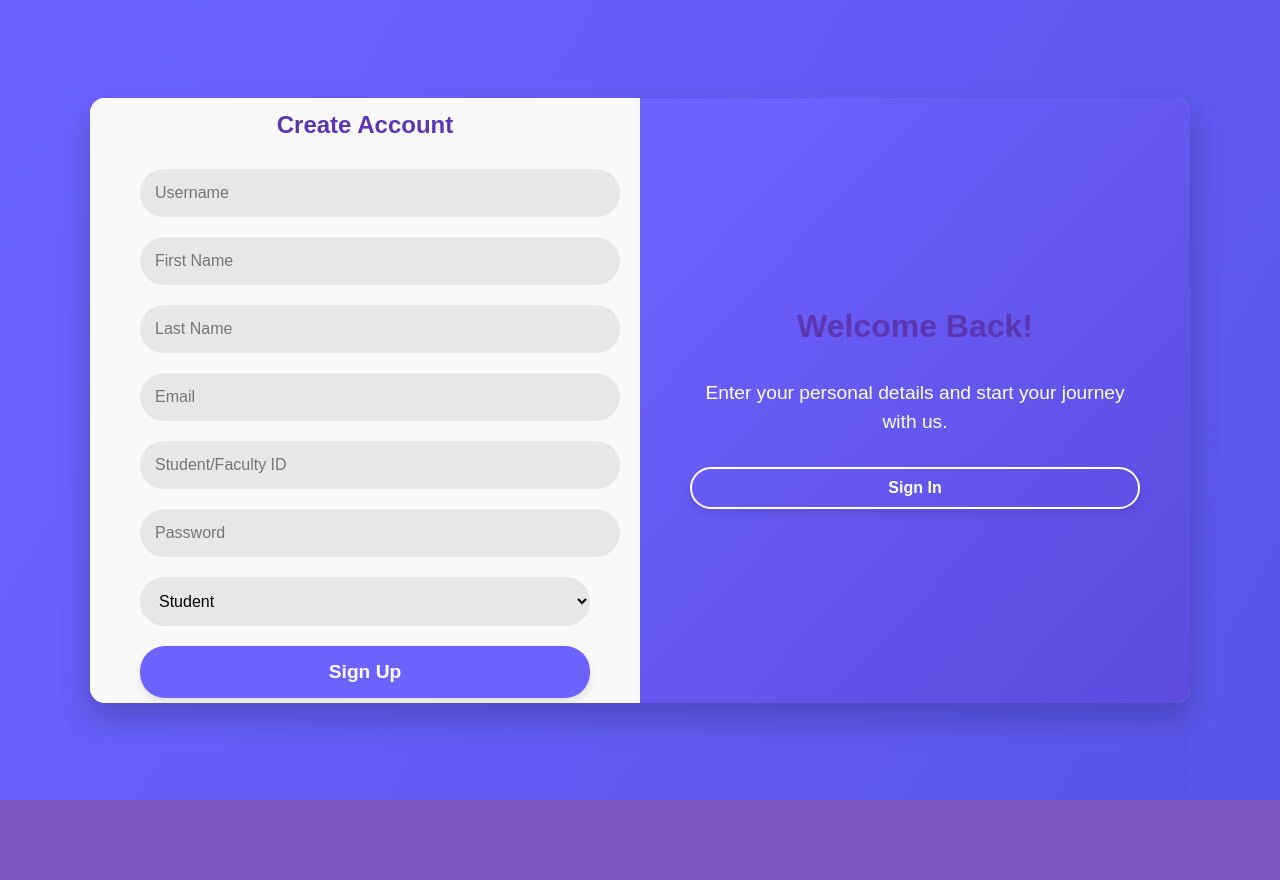
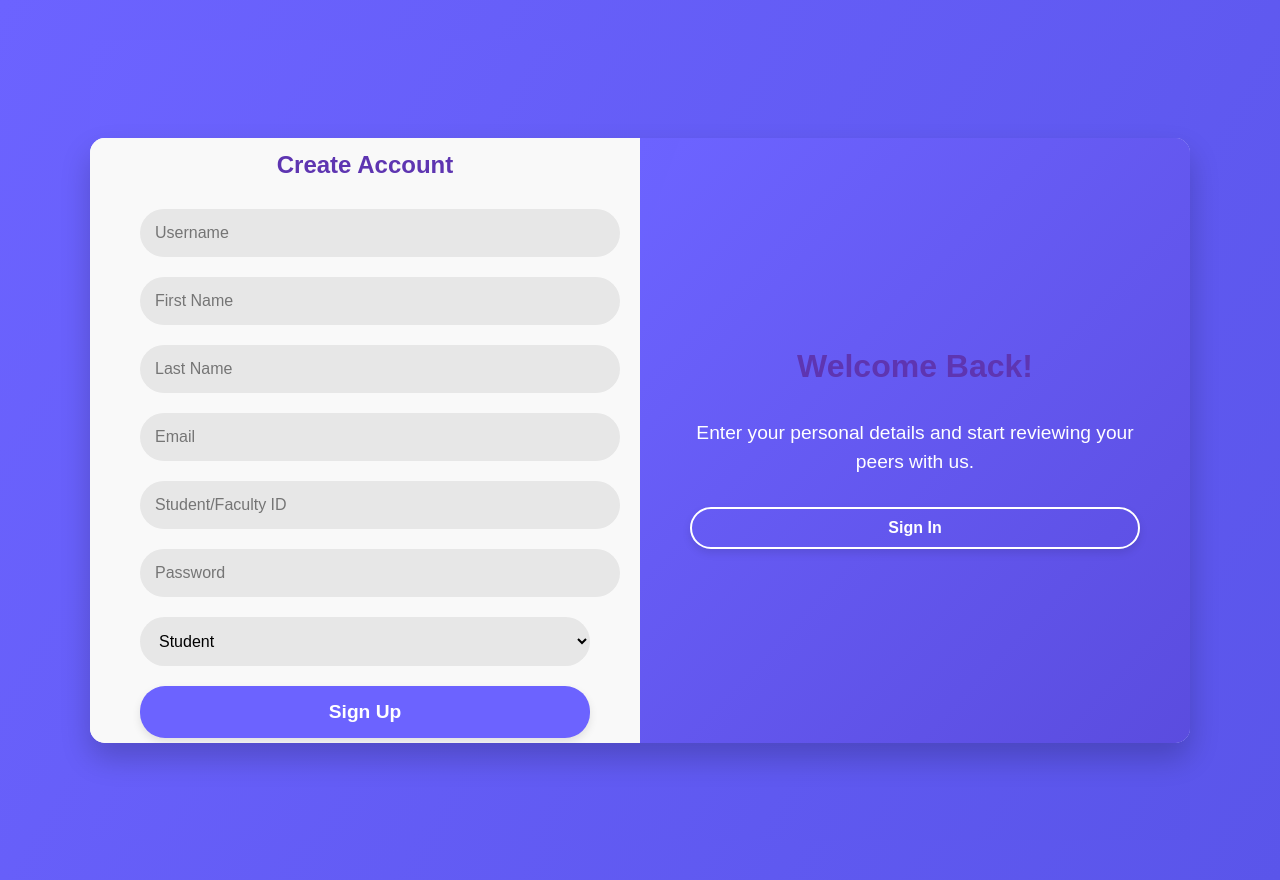
Before and after one commit to Aymanbalaa/GroupNine-SOEN341_Project_F24, a React (Create React App) app in the folder client/: page / in a window 1280 px wide. Both pictures are taken after a click on the button "Sign Up". Before the commit the page ends 800 px from the top, so only its background shows below. Built offline with nearby package versions, Linux system fonts and the light colour scheme.

Commit message:
code review refactoring

```diff
--- a/client/src/components/Dashboard.css
+++ b/client/src/components/Dashboard.css
@@ -5,7 +5,7 @@ body {
   display: flex;
   justify-content: center;
   align-items: center;
-  height: 100vh; /* Full height for vertical centering */
+  height: 110vh; /* Full height for vertical centering */
   font-family: 'Arial', sans-serif;
 }
 
@@ -25,7 +25,7 @@ body {
 
 .dashboard-container h2 {
   color: #5e35b1;
-  font-size: 32px;
+  font-size: 28px;
   margin-bottom: 15px;
   font-weight: bold;
   border-bottom: 2px solid #5e35b1;
--- a/client/src/components/Login.js
+++ b/client/src/components/Login.js
@@ -1,6 +1,6 @@
 import React, { useState } from 'react';
 import API from '../api';
-import './blabla.css';
+import './sharedfile.css';
 
 const Login = ({ setRoute }) => {
   const [formData, setFormData] = useState({ username: '', password: '' });
--- a/client/src/components/Register.js
+++ b/client/src/components/Register.js
@@ -1,6 +1,6 @@
 import React, { useState } from 'react';
 import API from '../api';
-import './blabla.css';
+import './sharedfile.css';
 
 const Register = ({ setRoute }) => {
   const [formData, setFormData] = useState({
@@ -53,7 +53,7 @@ const Register = ({ setRoute }) => {
         </div>
         <div className="auth-side">
           <h2>Welcome Back!</h2>
-          <p>Enter your personal details and start your journey with us.</p>
+          <p>Enter your personal details and start reviewing your peers with us.</p>
           <button onClick={() => setRoute('login')}>Sign In</button>
         </div>
       </div>
```
Also changed, not shown: client/src/components/sharedfile.css (renamed from client/src/components/blabla.css).
